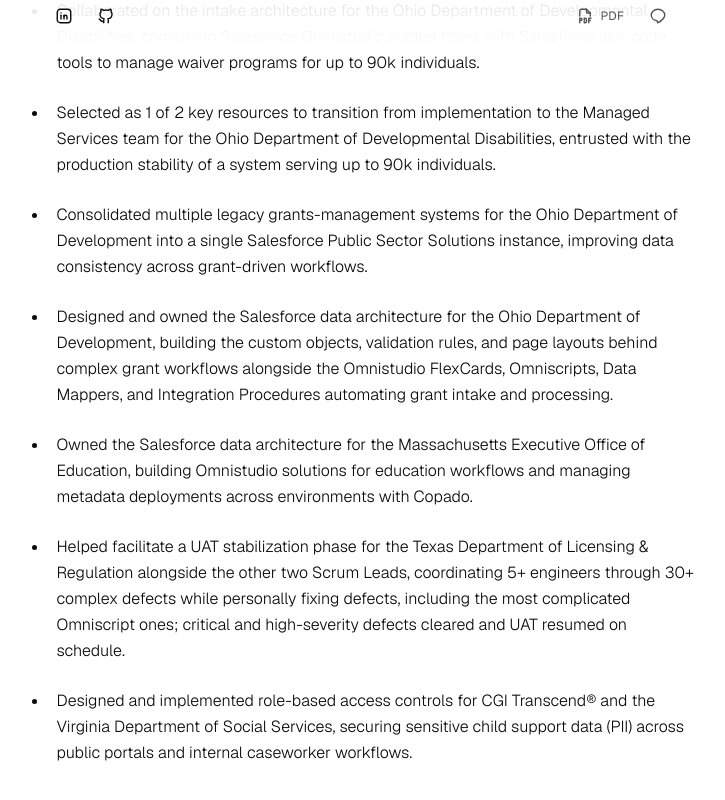
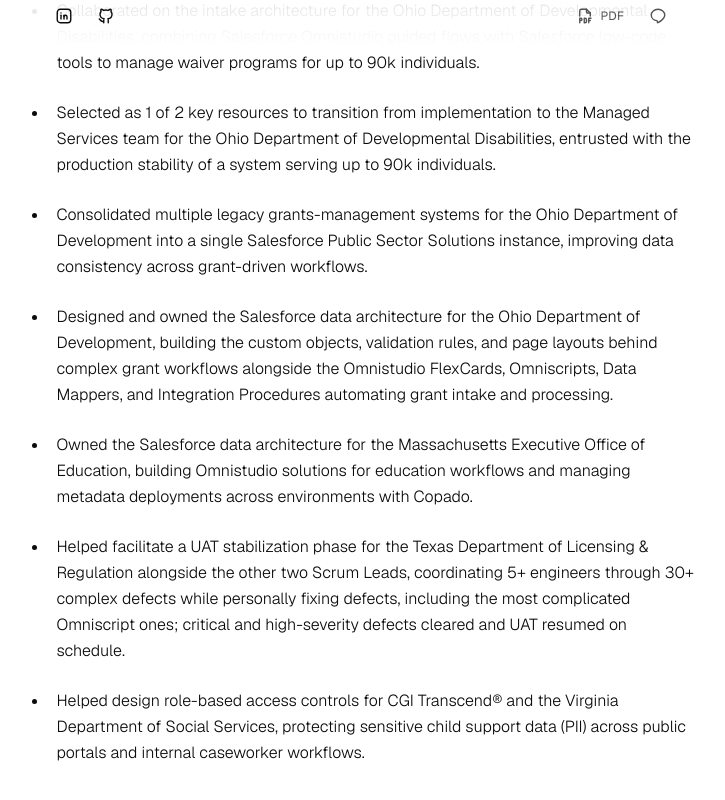
Before and after one commit to ryanww321/Portfolio, a Next.js app: page /work/cgi in a window 1280 px wide. Shown: the part 753-1553 px from the top of the page, without its empty margins (272-997 px from the left). Built offline with nearby package versions, Linux system fonts and the light colour scheme.

Commit message:
Scope the role-based access bullet to helping design it
Co-Authored-By: Claude Opus 5.5 (1M context) <noreply@anthropic.com>
Claude-Session: https://claude.ai/code/session_01PBi32bzueCV3eTmEgZJTfr

```diff
--- a/data/workExperience.ts
+++ b/data/workExperience.ts
@@ -61,7 +61,7 @@ export const workExperience: WorkExperience[] = [
       "Designed and owned the Salesforce data architecture for the Ohio Department of Development, building the custom objects, validation rules, and page layouts behind complex grant workflows alongside the Omnistudio FlexCards, Omniscripts, Data Mappers, and Integration Procedures automating grant intake and processing.",
       "Owned the Salesforce data architecture for the Massachusetts Executive Office of Education, building Omnistudio solutions for education workflows and managing metadata deployments across environments with Copado.",
       "Helped facilitate a UAT stabilization phase for the Texas Department of Licensing & Regulation alongside the other two Scrum Leads, coordinating 5+ engineers through 30+ complex defects while personally fixing defects, including the most complicated Omniscript ones; critical and high-severity defects cleared and UAT resumed on schedule.",
-      "Designed and implemented role-based access controls for CGI Transcend® and the Virginia Department of Social Services, securing sensitive child support data (PII) across public portals and internal caseworker workflows.",
+      "Helped design role-based access controls for CGI Transcend® and the Virginia Department of Social Services, protecting sensitive child support data (PII) across public portals and internal caseworker workflows.",
     ],
     tools: ["Salesforce", "Omnistudio", "Experience Cloud", "Copado", "Azure DevOps"],
   },
```
